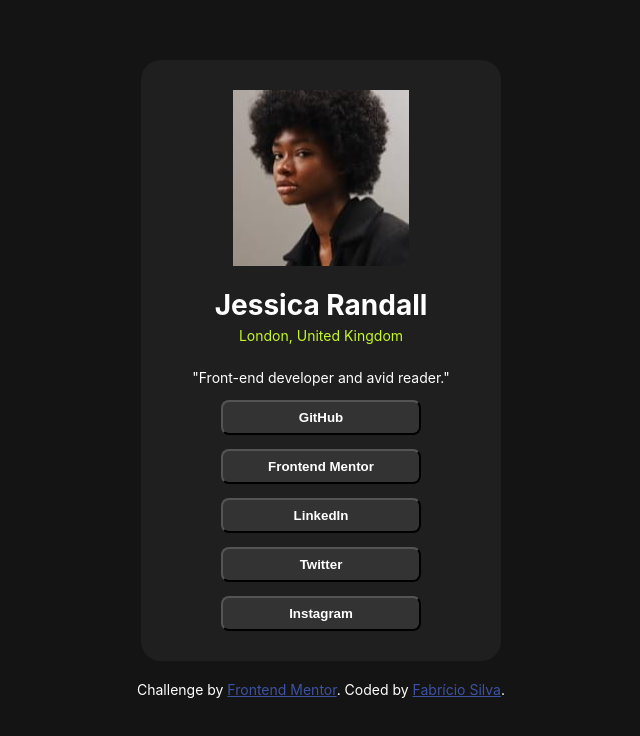
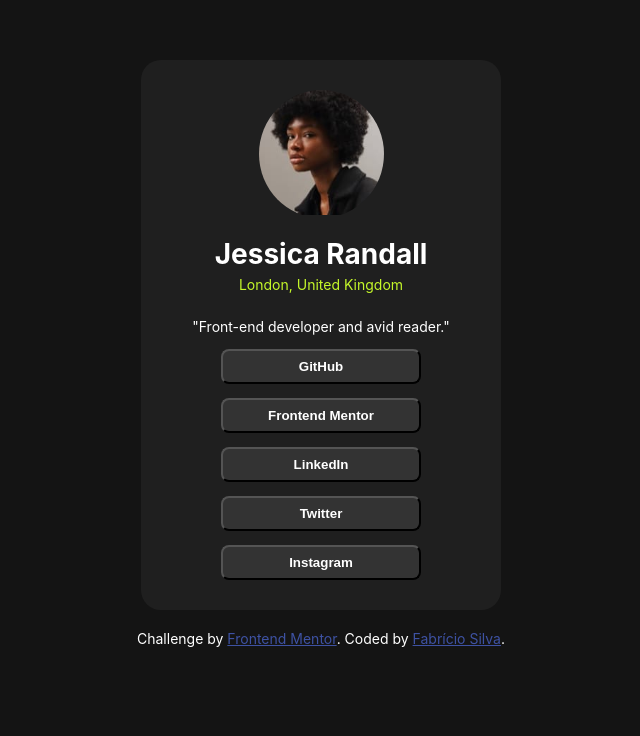
Before and after one commit to fabricioCraft/social-profile, a plain HTML site: page index.html in a window 1280 px wide. Shown: the whole page, without its empty margins (319-959 px from the left). Drawn offline with Linux system fonts and the light colour scheme; a web font is replaced by a local one.

Commit message:
fix: Arrumação da imagem de perfil para colocá-la de forma arredondada

```diff
--- a/index.html
+++ b/index.html
@@ -51,6 +51,7 @@
 
     .foto{
       border-radius: 50%;
+      overflow: hidden;
 
     }
     .country{
@@ -125,7 +126,7 @@
 <body>
   <div class="main-container">
     <div class="foto">
-      <img src="assets/images/avatar-jessica.jpeg" alt="Foto do usuário">
+      <img src="assets/images/avatar-jessica.jpeg" alt="Foto do usuário" width="125px">
     </div>
       <h1 class="user-name">
       Jessica Randall
```
